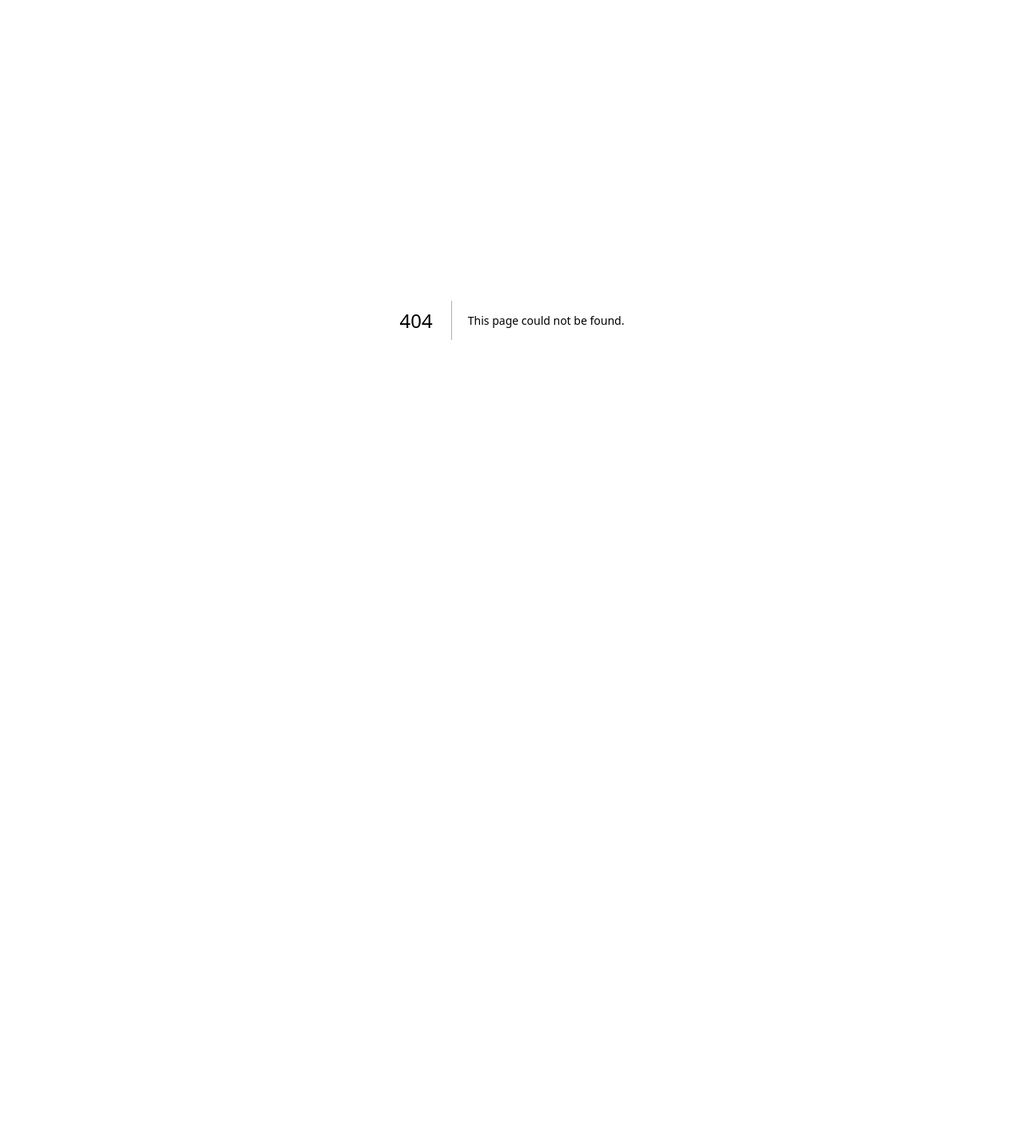
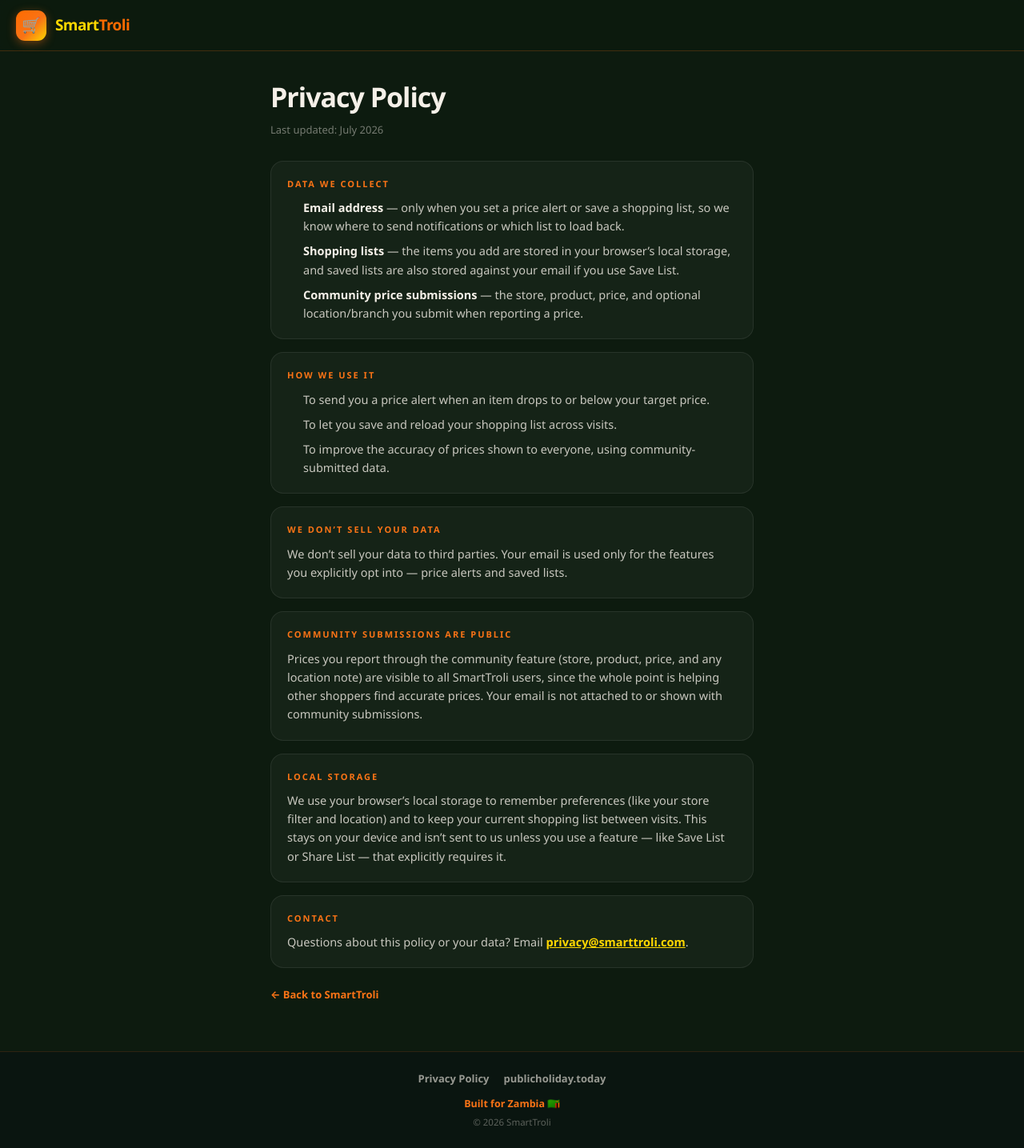
Before and after one commit to Brbrandonbass/smarttroli, a Next.js app: page /privacy in a window 1280 px wide. Before the commit this address had no page. Shown: the whole page at 80% size. Before the commit the page ends 800 px from the top, so only its background shows below. Built offline with nearby package versions, Linux system fonts and the light colour scheme.

Commit message:
Add privacy policy, footer, share button, public holiday banner

```diff
--- /dev/null
+++ b/app/components/Footer.jsx
@@ -0,0 +1,33 @@
+export default function Footer() {
+  return (
+    <footer
+      style={{
+        background: "#0A1510",
+        borderTop: "1px solid rgba(249,115,22,0.15)",
+        padding: "24px 20px",
+        textAlign: "center",
+        fontFamily: "'Segoe UI', -apple-system, sans-serif",
+      }}
+    >
+      <div style={{ display: "flex", justifyContent: "center", gap: "18px", flexWrap: "wrap", marginBottom: "12px" }}>
+        <a href="/privacy" style={{ color: "rgba(245,240,232,0.6)", fontSize: "13px", fontWeight: 600, textDecoration: "none" }}>
+          Privacy Policy
+        </a>
+        <a
+          href="https://publicholiday.today"
+          target="_blank"
+          rel="noopener noreferrer"
+          style={{ color: "rgba(245,240,232,0.6)", fontSize: "13px", fontWeight: 600, textDecoration: "none" }}
+        >
+          publicholiday.today
+        </a>
+      </div>
+      <div style={{ fontSize: "12.5px", color: "#F97316", fontWeight: 700, marginBottom: "4px" }}>
+        Built for Zambia 🇿🇲
+      </div>
+      <div style={{ fontSize: "11.5px", color: "rgba(245,240,232,0.35)" }}>
+        © 2026 SmartTroli
+      </div>
+    </footer>
+  );
+}
--- a/app/components/SmartTroliApp.jsx
+++ b/app/components/SmartTroliApp.jsx
@@ -1129,7 +1129,7 @@ export default function SmartTroliApp({ initialItems = [], autoRunSearch = false
             </button>
             <button onClick={shareListLink} className="btn-lift"
               style={{ flex: 1, padding: "13px 8px", background: "rgba(249,115,22,0.14)", border: "1px solid rgba(249,115,22,0.4)", borderRadius: "12px", color: "#F97316", fontSize: "13px", fontWeight: "700", cursor: "pointer" }}>
-              🔗 Share Link
+              🔗 Share List
             </button>
           </div>
 
--- a/app/layout.tsx
+++ b/app/layout.tsx
@@ -1,5 +1,6 @@
 import type { Metadata } from "next";
 import { Geist, Geist_Mono } from "next/font/google";
+import Footer from "./components/Footer";
 import "./globals.css";
 
 const geistSans = Geist({
@@ -44,7 +45,10 @@ export default function RootLayout({
       lang="en"
       className={`${geistSans.variable} ${geistMono.variable} h-full antialiased`}
     >
-      <body className="min-h-full flex flex-col">{children}</body>
+      <body className="min-h-full flex flex-col">
+        {children}
+        <Footer />
+      </body>
     </html>
   );
 }
--- /dev/null
+++ b/app/privacy/page.jsx
@@ -0,0 +1,173 @@
+export const metadata = {
+  title: "Privacy Policy — SmartTroli",
+  description: "How SmartTroli collects, uses, and protects your data.",
+};
+
+const sectionStyle = {
+  background: "rgba(255,255,255,0.035)",
+  border: "1px solid rgba(255,255,255,0.08)",
+  borderRadius: "16px",
+  padding: "20px",
+  marginBottom: "16px",
+};
+
+const headingStyle = {
+  fontSize: "11px",
+  fontWeight: 800,
+  color: "#F97316",
+  textTransform: "uppercase",
+  letterSpacing: "2px",
+  marginBottom: "10px",
+};
+
+const bodyStyle = {
+  fontSize: "14.5px",
+  color: "rgba(245,240,232,0.8)",
+  lineHeight: 1.6,
+};
+
+const listStyle = {
+  ...bodyStyle,
+  paddingLeft: "20px",
+  margin: 0,
+  display: "flex",
+  flexDirection: "column",
+  gap: "8px",
+};
+
+export default function PrivacyPage() {
+  return (
+    <div
+      style={{
+        minHeight: "100vh",
+        background: "#0D1B0F",
+        color: "#F5F0E8",
+        fontFamily: "'Segoe UI', -apple-system, sans-serif",
+      }}
+    >
+      <nav
+        style={{
+          background: "rgba(13,27,15,0.85)",
+          backdropFilter: "blur(14px) saturate(1.4)",
+          borderBottom: "1px solid rgba(249,115,22,0.22)",
+          padding: "0 20px",
+          height: "64px",
+          display: "flex",
+          alignItems: "center",
+          position: "sticky",
+          top: 0,
+          zIndex: 100,
+        }}
+      >
+        <a href="/" style={{ display: "flex", alignItems: "center", gap: "11px", textDecoration: "none" }}>
+          <div
+            style={{
+              width: "38px",
+              height: "38px",
+              background: "linear-gradient(135deg, #FF6B00, #F97316 55%, #FFD700)",
+              borderRadius: "11px",
+              display: "flex",
+              alignItems: "center",
+              justifyContent: "center",
+              fontSize: "19px",
+              boxShadow: "0 3px 12px rgba(249,115,22,0.4)",
+            }}
+          >
+            🛒
+          </div>
+          <div>
+            <span style={{ fontSize: "19px", fontWeight: 800, color: "#FFD700", letterSpacing: "-0.6px" }}>Smart</span>
+            <span style={{ fontSize: "19px", fontWeight: 800, color: "#FF6B00", letterSpacing: "-0.6px" }}>Troli</span>
+          </div>
+        </a>
+      </nav>
+
+      <div style={{ maxWidth: "640px", margin: "0 auto", padding: "32px 18px 60px" }}>
+        <h1 style={{ fontSize: "clamp(26px, 6vw, 34px)", fontWeight: 900, letterSpacing: "-1px", marginBottom: "6px" }}>
+          Privacy Policy
+        </h1>
+        <p style={{ fontSize: "13px", color: "rgba(245,240,232,0.45)", marginBottom: "28px" }}>
+          Last updated: July 2026
+        </p>
+
+        <div style={sectionStyle}>
+          <div style={headingStyle}>Data We Collect</div>
+          <ul style={listStyle}>
+            <li>
+              <strong style={{ color: "#F5F0E8" }}>Email address</strong> — only when you set a price alert or save a
+              shopping list, so we know where to send notifications or which list to load back.
+            </li>
+            <li>
+              <strong style={{ color: "#F5F0E8" }}>Shopping lists</strong> — the items you add are stored in your
+              browser&rsquo;s local storage, and saved lists are also stored against your email if you use Save List.
+            </li>
+            <li>
+              <strong style={{ color: "#F5F0E8" }}>Community price submissions</strong> — the store, product, price,
+              and optional location/branch you submit when reporting a price.
+            </li>
+          </ul>
+        </div>
+
+        <div style={sectionStyle}>
+          <div style={headingStyle}>How We Use It</div>
+          <ul style={listStyle}>
+            <li>To send you a price alert when an item drops to or below your target price.</li>
+            <li>To let you save and reload your shopping list across visits.</li>
+            <li>To improve the accuracy of prices shown to everyone, using community-submitted data.</li>
+          </ul>
+        </div>
+
+        <div style={sectionStyle}>
+          <div style={headingStyle}>We Don&rsquo;t Sell Your Data</div>
+          <p style={bodyStyle}>
+            We don&rsquo;t sell your data to third parties. Your email is used only for the features you explicitly
+            opt into — price alerts and saved lists.
+          </p>
+        </div>
+
+        <div style={sectionStyle}>
+          <div style={headingStyle}>Community Submissions Are Public</div>
+          <p style={bodyStyle}>
+            Prices you report through the community feature (store, product, price, and any location note) are
+            visible to all SmartTroli users, since the whole point is helping other shoppers find accurate prices.
+            Your email is not attached to or shown with community submissions.
+          </p>
+        </div>
+
+        <div style={sectionStyle}>
+          <div style={headingStyle}>Local Storage</div>
+          <p style={bodyStyle}>
+            We use your browser&rsquo;s local storage to remember preferences (like your store filter and location)
+            and to keep your current shopping list between visits. This stays on your device and isn&rsquo;t sent to
+            us unless you use a feature — like Save List or Share List — that explicitly requires it.
+          </p>
+        </div>
+
+        <div style={sectionStyle}>
+          <div style={headingStyle}>Contact</div>
+          <p style={bodyStyle}>
+            Questions about this policy or your data? Email{" "}
+            <a href="mailto:privacy@smarttroli.com" style={{ color: "#FFD700", fontWeight: 700, textDecoration: "underline" }}>
+              privacy@smarttroli.com
+            </a>
+            .
+          </p>
+        </div>
+
+        <a
+          href="/"
+          style={{
+            display: "inline-block",
+            marginTop: "8px",
+            fontSize: "13px",
+            fontWeight: 700,
+            color: "#F97316",
+            textDecoration: "none",
+          }}
+        >
+          ← Back to SmartTroli
+        </a>
+      </div>
+    </div>
+  );
+}
```
